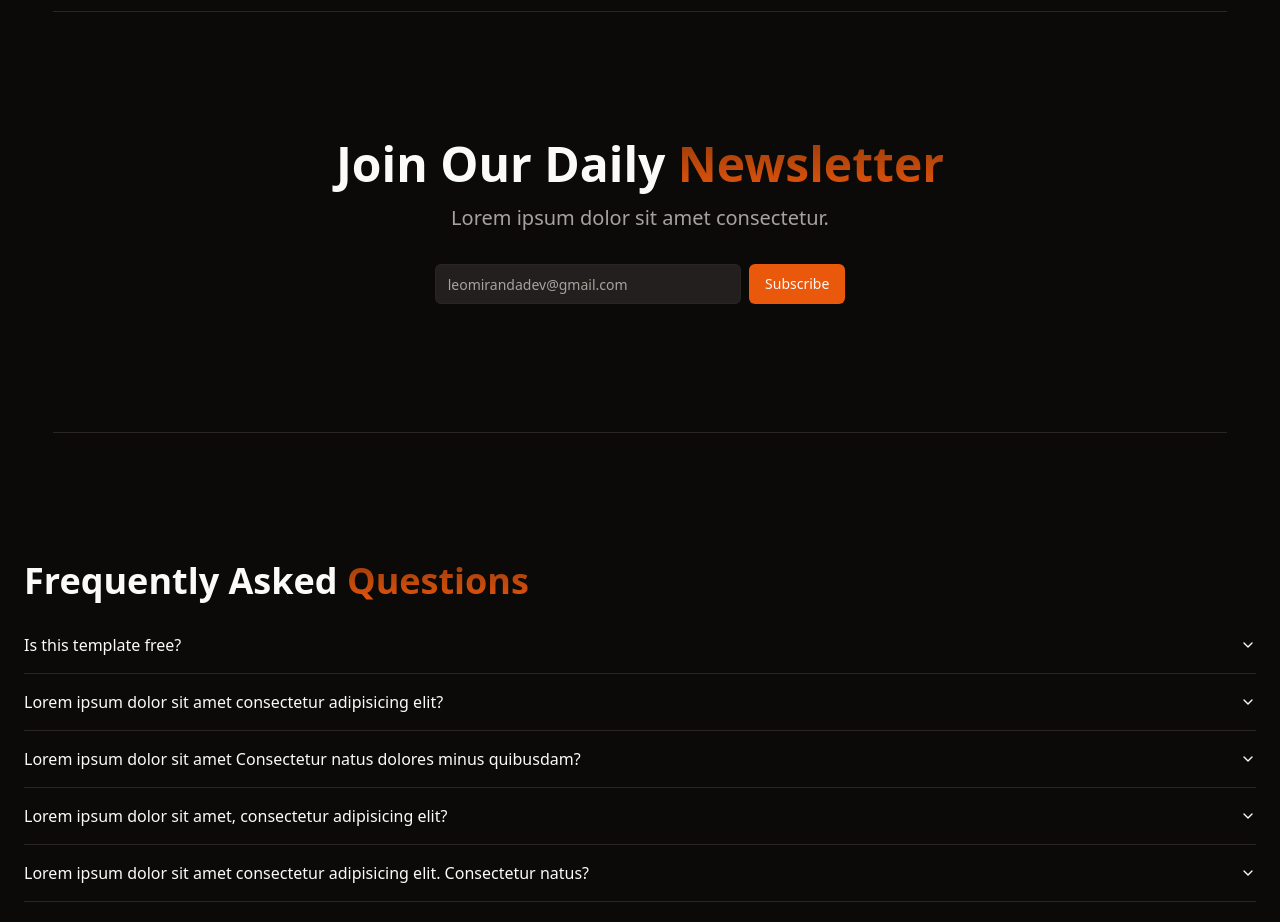
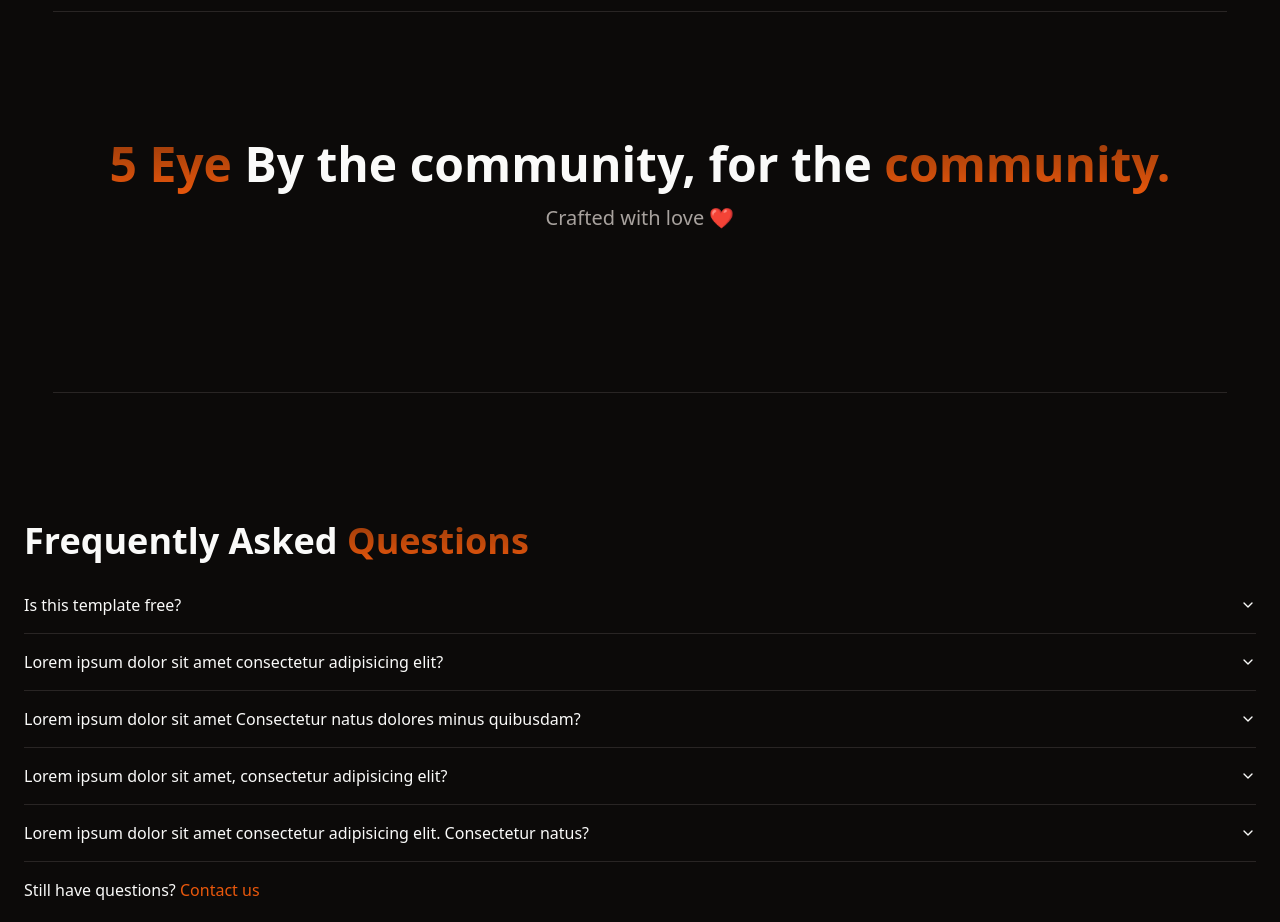
Before and after one commit to RadouaneGaroiaz/5eye-landing-page, a React (Vite) app: page / in a window 1280 px wide. Shown: the part 7280-8202 px from the top of the page. Built offline with nearby package versions, Linux system fonts and the light colour scheme.

Commit message:
refactor: Remove commented out code in Newsletter component

```diff
--- a/src/components/Newsletter.tsx
+++ b/src/components/Newsletter.tsx
@@ -1,11 +1,11 @@
-import { Button } from "./ui/button";
-import { Input } from "./ui/input";
+// import { Button } from "./ui/button";
+// import { Input } from "./ui/input";
 
 export const Newsletter = () => {
-  const handleSubmit = (e: any) => {
-    e.preventDefault();
-    console.log("Subscribed!");
-  };
+  // const handleSubmit = (e: any) => {
+  //   e.preventDefault();
+  //   console.log("Subscribed!");
+  // };
 
   return (
     <section id="newsletter">
@@ -13,16 +13,20 @@ export const Newsletter = () => {
 
       <div className="container py-24 sm:py-32">
         <h3 className="text-center text-4xl md:text-5xl font-bold">
-          Join Our Daily{" "}
+
           <span className="bg-gradient-to-b from-primary/60 to-primary text-transparent bg-clip-text">
-            Newsletter
+          5 Eye{" "}
+          </span>
+          By the community, for the{" "}
+          <span className="bg-gradient-to-b from-primary/60 to-primary text-transparent bg-clip-text">
+          community.
           </span>
         </h3>
         <p className="text-xl text-muted-foreground text-center mt-4 mb-8">
-          Lorem ipsum dolor sit amet consectetur.
+          Crafted with love ❤️
         </p>
 
-        <form
+        {/* <form
           className="flex flex-col w-full md:flex-row md:w-6/12 lg:w-4/12 mx-auto gap-4 md:gap-2"
           onSubmit={handleSubmit}
         >
@@ -32,7 +36,7 @@ export const Newsletter = () => {
             aria-label="email"
           />
           <Button>Subscribe</Button>
-        </form>
+        </form> */}
       </div>
 
       <hr className="w-11/12 mx-auto" />
```
